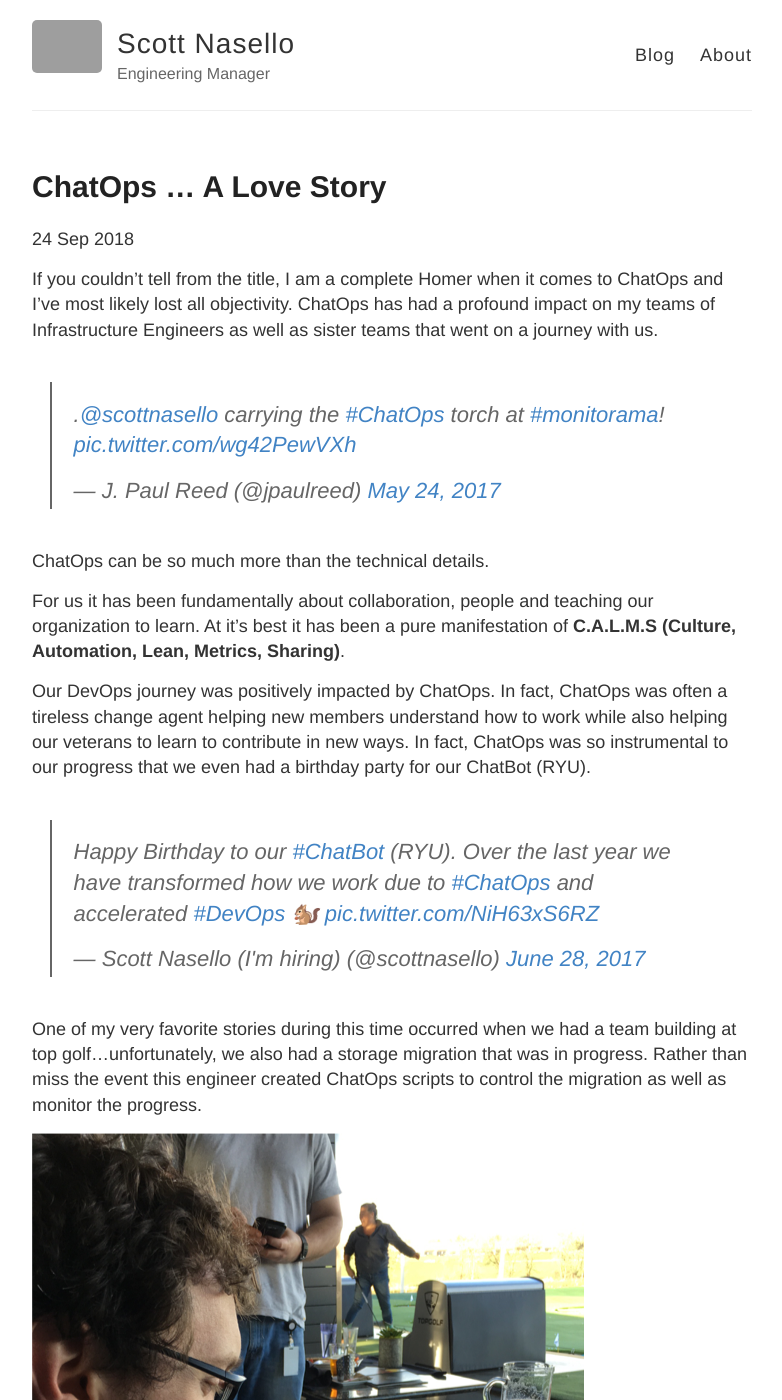
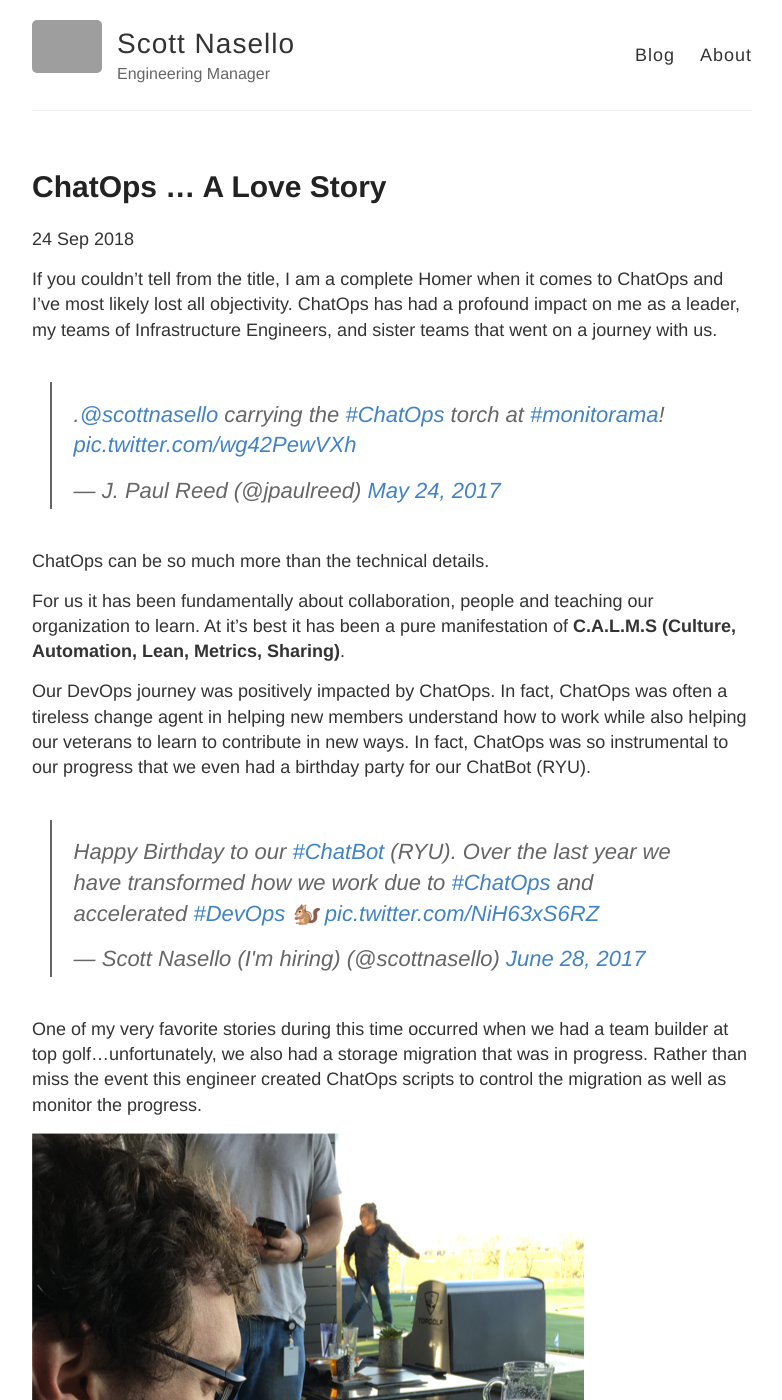
Before and after one commit to scottnasello/scottnasello.github.io, a Jekyll site: the page built from _posts/2018-09-24-ChatOps.md, in a window 1280 px wide and 1400 px high. Shown: the whole window, without its empty margins (248-1030 px from the left). Built offline with Jekyll 4.4.1, drawn with Linux system fonts in a browser that asks for light colours; comment, search, counter and statistics services are not loaded; some of the changed text lies outside the part shown; grey boxes are pictures that could not be loaded.

```diff
--- a/_posts/2018-09-24-ChatOps.md
+++ b/_posts/2018-09-24-ChatOps.md
@@ -4,22 +4,21 @@
 excerpt: ChatOps was so instrumental to our progress that we even had a birthday part for our ChatBot (RYU)
 ---
 
-If you couldn't tell from the title, I am a complete Homer when it comes to ChatOps and I've most likely lost all objectivity.  ChatOps has had a profound impact on my teams of Infrastructure Engineers as well as sister teams that went on a journey with us.
+If you couldn't tell from the title, I am a complete Homer when it comes to ChatOps and I've most likely lost all objectivity.  ChatOps has had a profound impact on me as a leader, my teams of Infrastructure Engineers, and sister teams that went on a journey with us.
 
 <blockquote class="twitter-tweet tw-align-center" data-lang="en"><p lang="en" dir="ltr">.<a href="https://twitter.com/scottnasello?ref_src=twsrc%5Etfw">@scottnasello</a> carrying the <a href="https://twitter.com/hashtag/ChatOps?src=hash&amp;ref_src=twsrc%5Etfw">#ChatOps</a> torch at <a href="https://twitter.com/hashtag/monitorama?src=hash&amp;ref_src=twsrc%5Etfw">#monitorama</a>! <a href="https://t.co/wg42PewVXh">pic.twitter.com/wg42PewVXh</a></p>&mdash; J. Paul Reed (@jpaulreed) <a href="https://twitter.com/jpaulreed/status/867174845083041792?ref_src=twsrc%5Etfw">May 24, 2017</a></blockquote>
 <script async src="https://platform.twitter.com/widgets.js" charset="utf-8"></script>
-
 
 ChatOps can be so much more than the technical details.
 
 For us it has been fundamentally about collaboration, people and teaching our organization to learn.  At it's best it has been a pure manifestation of **C.A.L.M.S (Culture, Automation, Lean, Metrics, Sharing)**.
 
-Our DevOps journey was positively impacted by ChatOps.  In fact, ChatOps was often a tireless change agent helping new members understand how to work while also helping our veterans to learn to contribute in new ways. In fact, ChatOps was so instrumental to our progress that we even had a birthday party for our ChatBot (RYU).
+Our DevOps journey was positively impacted by ChatOps.  In fact, ChatOps was often a tireless change agent in helping new members understand how to work while also helping our veterans to learn to contribute in new ways. In fact, ChatOps was so instrumental to our progress that we even had a birthday party for our ChatBot (RYU).
 
 <blockquote class="twitter-tweet tw-align-center" data-lang="en"><p lang="en" dir="ltr">Happy Birthday to our <a href="https://twitter.com/hashtag/ChatBot?src=hash&amp;ref_src=twsrc%5Etfw">#ChatBot</a> (RYU).  Over the last year we have transformed how we work due to <a href="https://twitter.com/hashtag/ChatOps?src=hash&amp;ref_src=twsrc%5Etfw">#ChatOps</a> and accelerated <a href="https://twitter.com/hashtag/DevOps?src=hash&amp;ref_src=twsrc%5Etfw">#DevOps</a> 🐿️ <a href="https://t.co/NiH63xS6RZ">pic.twitter.com/NiH63xS6RZ</a></p>&mdash; Scott Nasello (I&#39;m hiring) (@scottnasello) <a href="https://twitter.com/scottnasello/status/880107530340286464?ref_src=twsrc%5Etfw">June 28, 2017</a></blockquote>
 <script async src="https://platform.twitter.com/widgets.js" charset="utf-8"></script>
 
-One of my very favorite stories during this time occurred when we had a team building at top golf...unfortunately, we also had a storage migration that was in progress.  Rather than miss the event this engineer created ChatOps scripts to control the migration as well as monitor the progress.
+One of my very favorite stories during this time occurred when we had a team builder at top golf...unfortunately, we also had a storage migration that was in progress.  Rather than miss the event this engineer created ChatOps scripts to control the migration as well as monitor the progress.
 
 ![100 Days Challenge](/images/ChatOpsTopGolf.png)
 
@@ -28,11 +27,11 @@
 
 We were super inspired by the [Etsy day 1 program](https://codeascraft.com/2012/03/13/making-it-virtually-easy-to-deploy-on-day-one/) where new team members deploy on their first day.  Similarly, our new engineers commit on day 1 to our production ChatOps environment. The great thing about having new hires deploy day 1 is that we reinforce how excited we are to have them join and how much confidence we have in the safety of our processes.  Can you imagine the conversation at dinner for our new engineer and their family?
 
-Because ChatOps is a shared console, pairing can be used to train or coach team members. Pairing sessions perfectly lend themselves to a crawl/walk/run approach ... think of it as **training wheels** for your new hires.
+Because ChatOps is a shared console, pairing can be used to train or coach team members. Pairing sessions perfectly lend themselves to a crawl/walk/run approach ... think of it as **training wheels** for your new hires.  In addition, new hires tend to ask great questions that help our veterans become better mentors.
 
-To make onboarding easier, we developed a process that autogenerates coffee scripts from PowerShell at git commit using our **PowerShell Wrapper** process.  New members can focus on the mechanics of git, branching, and,check-in using a simple one liner.  We have found this to help team members come up to speed quicker as it abstracts complexity.  When team members require more features or control they can move to working with coffee scripts.  In fact, many engineers will start this process by editing the system generated coffee script.
+To make onboarding easier, we developed a process that autogenerates coffee scripts from PowerShell at commit using a **PowerShell Wrapper** process.  New members can focus on the mechanics of git, branching, and, check-in using a simple one liner.  We have found this to help team members come up to speed quicker as it abstracts complexity.  When team members require more features or control they can move to working with coffee scripts.  In fact, many engineers will start this process by editing the system generated coffee script.
 
-ChatOps is gentle (and self contained) **introduction** to our technology stack of Git, GitLab CI, PowerShell, Hubot, and CHEF.  While working with their first scripts we can explain how the sausage is being made so they will have a conceptual model for how we are implementing CI/CD, DevOps, Pull Requests.
+ChatOps is gentle (and self contained) **introduction** to our technology stack of Git, GitLab CI, PowerShell, Hubot, and CHEF.  While working with their first scripts we explain how the sausage is being made so they will have a conceptual model for how we are implementing CI/CD, DevOps, Pull Requests.  This same conceptual model is transferrable to many other aspects of prcactices.
 
 ## Finding friction
 If our experience is represenative, you should reasonably expect to encounter numerous examples of friction during your transformation.  At the time we were working in cross functional infrastructure squads, asking individuals to go outside of their traditional areas of focus.  In this case ChatOps is both an identifier of friction and a means to address the friction.  Afer you understand your sources of friction you can do something about it.
```
